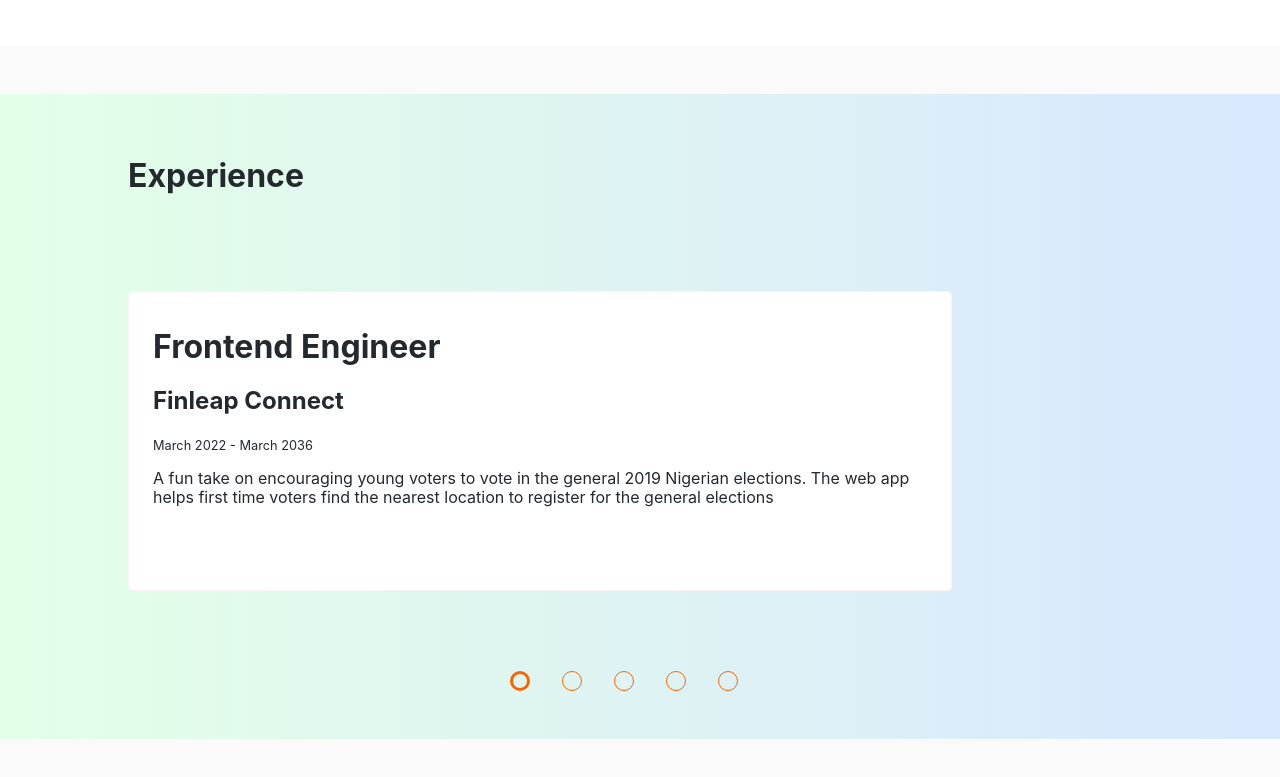
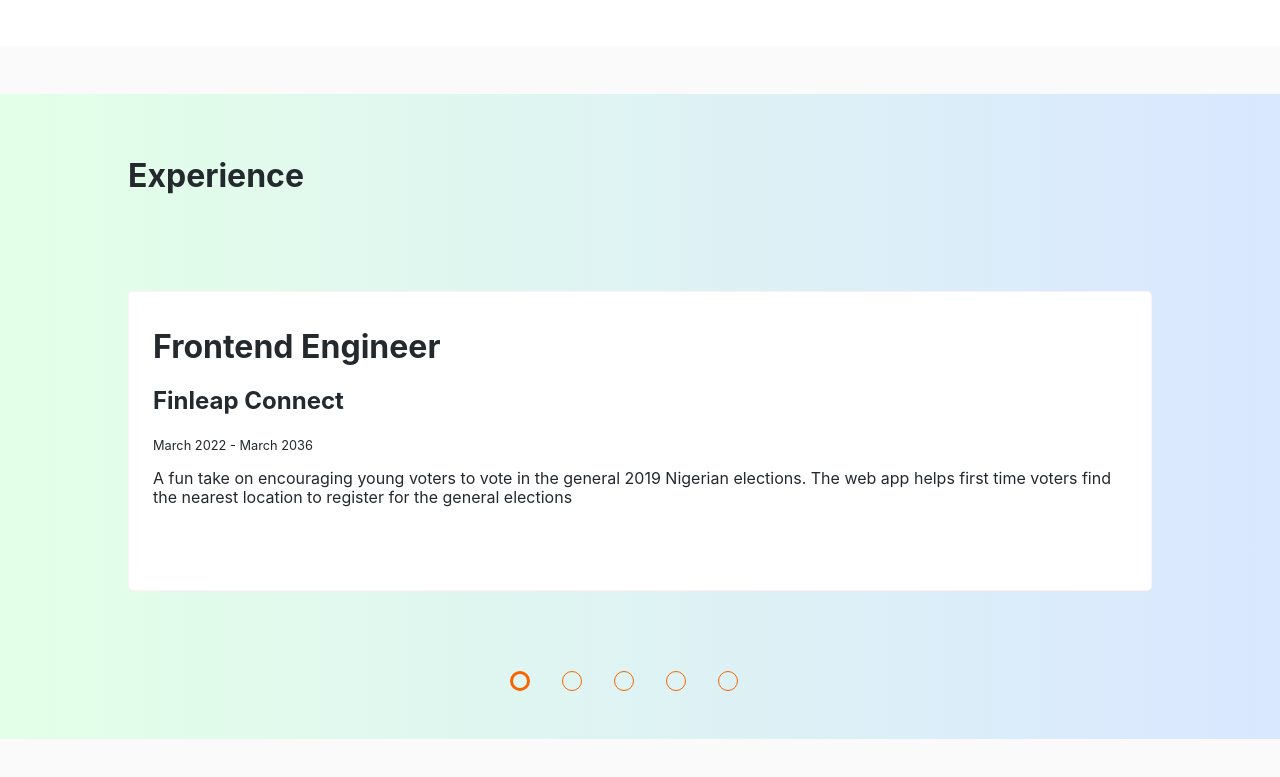
Before and after one commit to ngozi-ekekwe/ngozi.dev, a Next.js app: page / in a window 1280 px wide. Shown: the part 1741-2518 px from the top of the page. Built offline with nearby package versions, Linux system fonts and the light colour scheme.

Commit message:
fix carousel

```diff
--- a/components/Experience.js
+++ b/components/Experience.js
@@ -60,31 +60,27 @@
 `;
 
 const ExperienceLayout = styled.div`
-  display: flex;
-  overflow: hidden;
   padding: 2rem 0;
   height: 100%;
   width: 100%;
 `;
 
 const SingleExperience = styled.div`
-  width: 0%;
-  height: 300px;
+  width: 100%;
+  display: none;
+  min-height: 300px;
   background-color: ${(props) => props.theme.experienceCard};
   border: 1px solid lavenderblush;
   border-radius: 5px;
-  display: flex;
   justify-content: center;
   padding: 1rem 1.5rem;
-  opacity: 0;
-  transform: translateX(-100%);
-  transition: all 0.75s ease;
+  transform: translateX(-150%);
+  transition: width 0.75s ease;
 
   &.active {
-    width: 85%;
-    margin: 0 auto;
-    opacity: 1;
+    display: flex;
     transform: translateX(0);
+    transition: width 0.75s ease;
   }
 `;
 
--- a/components/Introduction.js
+++ b/components/Introduction.js
@@ -116,7 +116,7 @@
     position: absolute;
     width: calc(100%);
     animation-name: ${Linear};
-    animation-duration: 0.75s;
+    animation-duration: 0.65s;
     z-index: -1;
   }
 
--- a/components/Sidebar.js
+++ b/components/Sidebar.js
@@ -12,7 +12,6 @@
         <Header>Hello there!, thank you for visiting my porftfolio</Header>
 
         <Contact>
-          <h2>Send me a message!</h2>
           <p>
             Got a question or proposal, or just want to say hello? Go ahead.
           </p>
@@ -65,6 +64,7 @@
 
 const Header = styled.h1`
   font-size: 2rem;
+  text-align: center;
 
   @media screen and (max-width: ${(props) => props.theme.tablet}) {
     font-size: 1rem;
```
